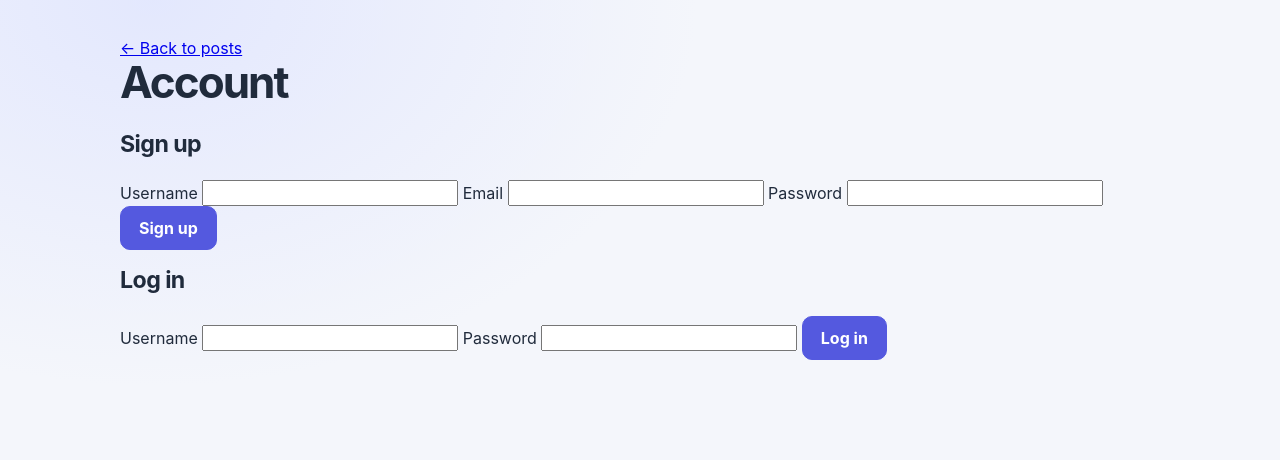
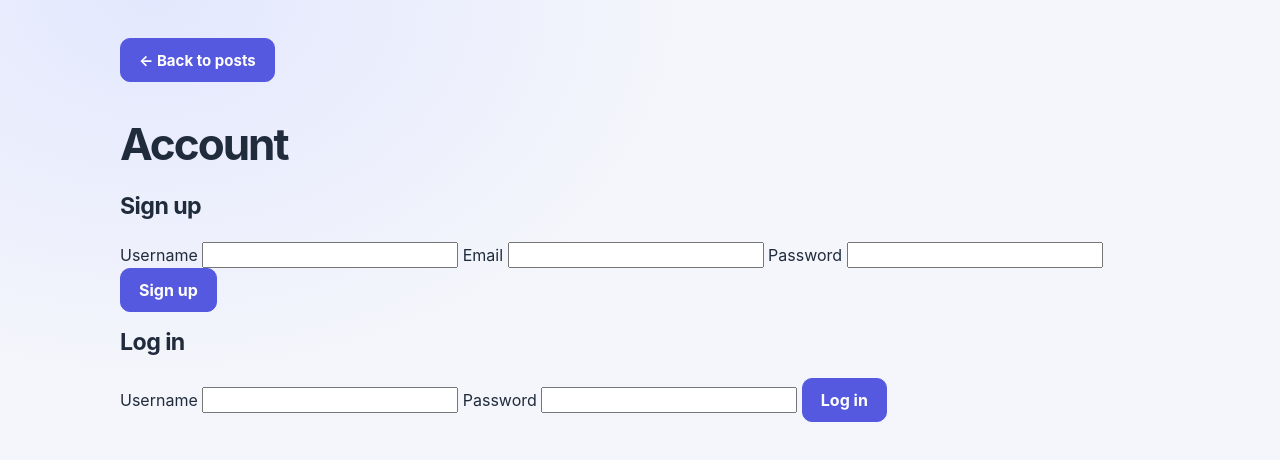
Before and after one commit to SekhAman/Blog-API, a website: page Frontend/account.html in a window 1280 px wide. Drawn offline with Linux system fonts and the light colour scheme.

Commit message:
my dumb mistake

```diff
--- a/Frontend/account.html
+++ b/Frontend/account.html
@@ -16,7 +16,7 @@
       </head>
       <body>
         <main class="page">
-          <a class="Back" href="index.html">← Back to posts</a>
+          <a class="back" href="index.html">← Back to posts</a>
           <h1>Account</h1>
 
           <section>
```
